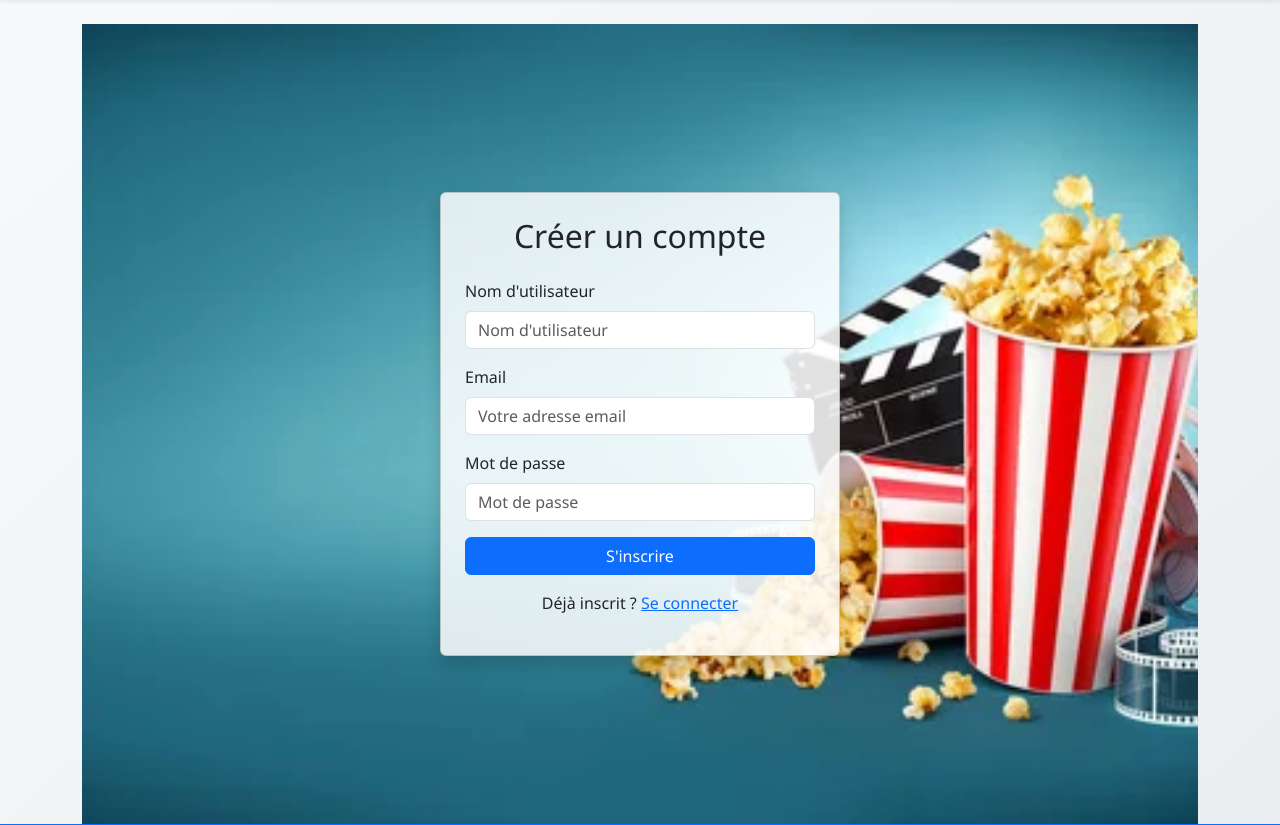
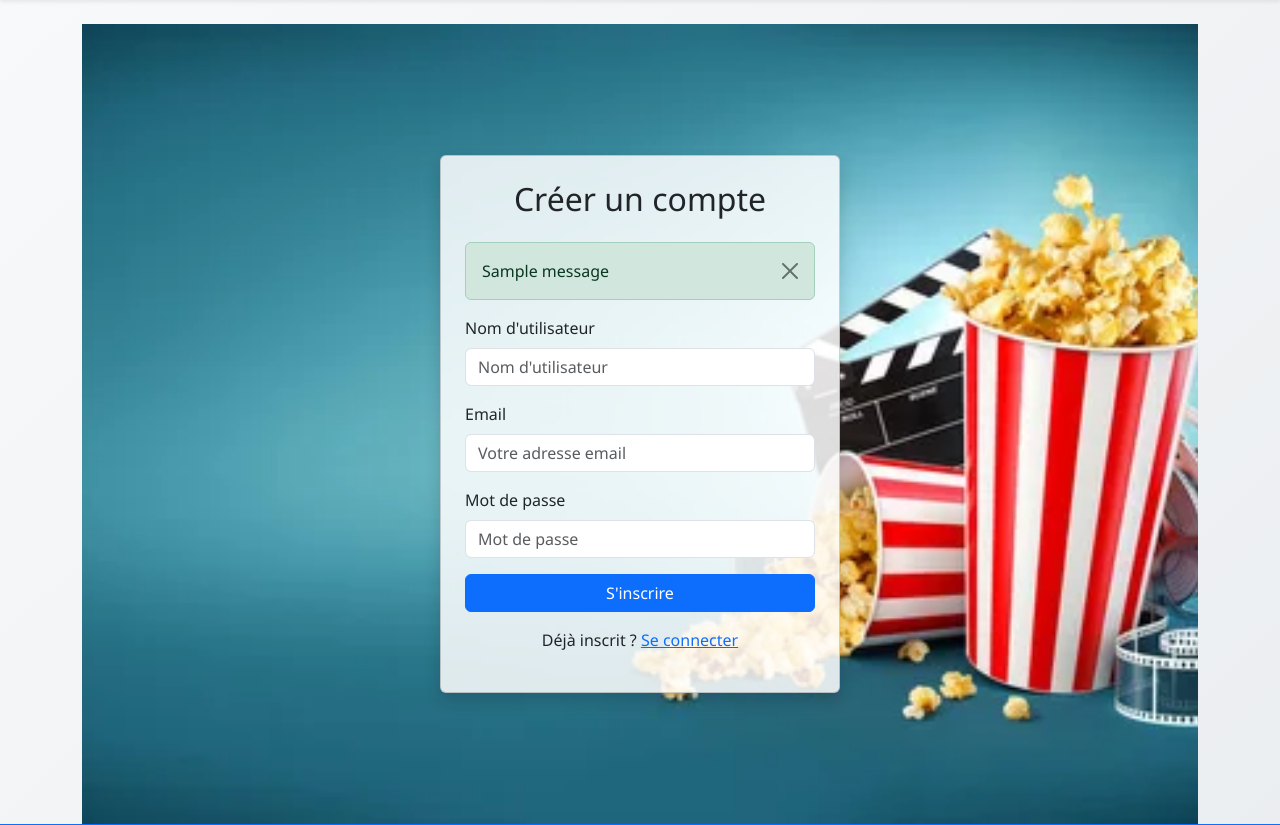
Before and after one commit to yomnabouja/mon_flask_app, a Flask app: page /signup in a window 1280 px wide. Shown: the part 56-881 px from the top of the page. Run offline with Flask 3, Linux system fonts and the light colour scheme; one stand-in notice (Sample message) is shown.

Commit message:
Feature: Display flash messages in signup.html

```diff
--- a/templates/signup.html
+++ b/templates/signup.html
@@ -7,13 +7,26 @@
      style="background-image: url('{{ url_for('static', filename='css/images/cinema.jpg') }}'); background-size: cover; background-position: center;">
   <div class="card shadow p-4" style="width: 400px; background-color: rgba(255, 255, 255, 0.85);">
     <h2 class="text-center mb-4">Créer un compte</h2> {# Titre du formulaire #}
+
+    {# Section pour afficher les messages flash de Flask #}
+    {% with messages = get_flashed_messages(with_categories=true) %}
+      {% if messages %}
+        {% for category, message in messages %}
+          <div class="alert alert-{{ category }} alert-dismissible fade show" role="alert">
+            {{ message }}
+            <button type="button" class="btn-close" data-bs-dismiss="alert" aria-label="Close"></button>
+          </div>
+        {% endfor %}
+      {% endif %}
+    {% endwith %}
+
     <form method="post" novalidate> {# Formulaire d'inscription, 'novalidate' désactive la validation HTML par défaut #}
       <div class="mb-3">
         <label for="username" class="form-label">Nom d'utilisateur</label> {# Champ pour le nom d'utilisateur #}
         <input type="text" class="form-control" name="username" id="username" required placeholder="Nom d'utilisateur">
       </div>
       <div class="mb-3">
-        <label for="email" class="form-label">Email</label> {# NOUVEAU CHAMP POUR L'EMAIL #}
+        <label for="email" class="form-label">Email</label> {# Champ pour l'email #}
         <input type="email" class="form-control" name="email" id="email" required placeholder="Votre adresse email">
       </div>
       <div class="mb-3">
```
